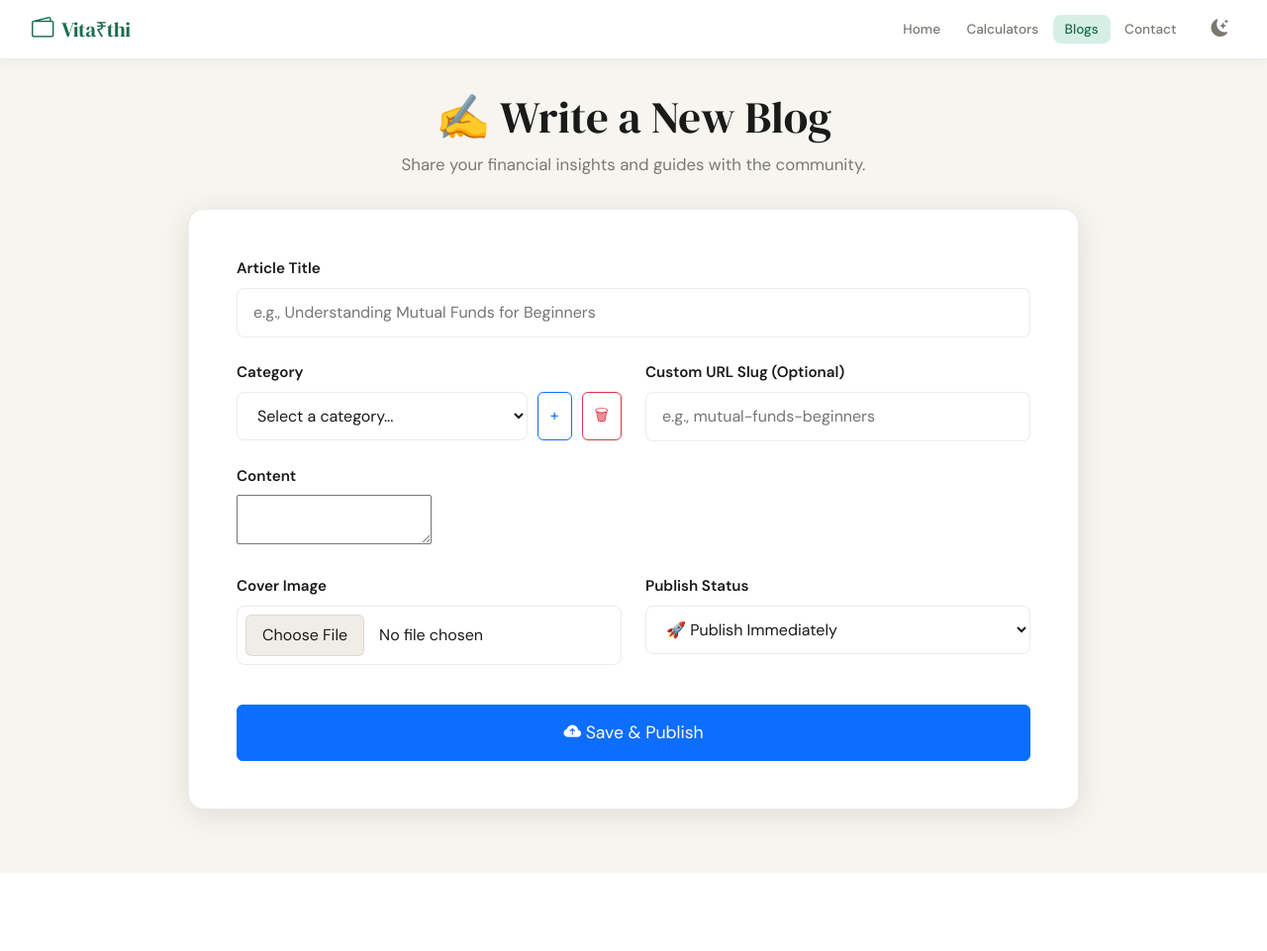
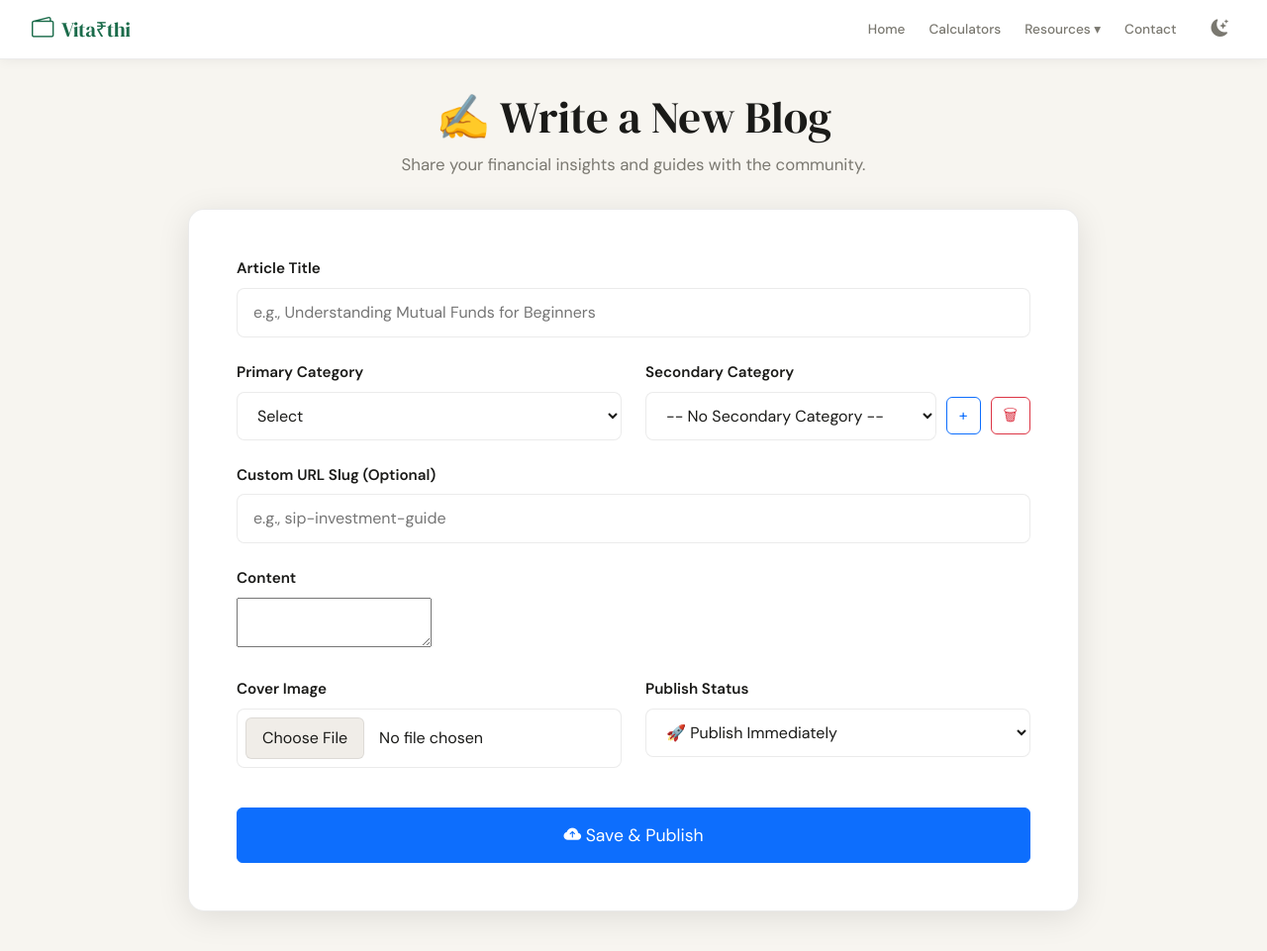
Before and after one commit to snehil2720/Vittarthi, a Django app: template vita/templates/blogs/write.html in a window 1280 px wide. Shown: the top 961 px of the page at 99% size. Before the commit the page ends 882 px from the top, so only its background shows below. Run offline with Django 5.2, Linux system fonts and the light colour scheme; the template is opened without the code that fills it, so the values that code supplies are empty; some libraries are stand-ins or nearby versions.

Commit message:
blogss changes

```diff
--- a/vita/admin.py
+++ b/vita/admin.py
@@ -1,8 +1,8 @@
 from django.contrib import admin
-from .models import Blog, Category
+from .models import Blog,PrimaryCategory,SecondaryCategory
 
-admin.site.register(Category)
-# admin.site.register(Blog)
+admin.site.register(SecondaryCategory)
+admin.site.register(PrimaryCategory)
 
 @admin.register(Blog)
 class BlogAdmin(admin.ModelAdmin):
--- /dev/null
+++ b/vita/context_processors.py
@@ -0,0 +1,6 @@
+from .models import PrimaryCategory
+
+def global_categories(request):
+    return {
+        'primary_categories': PrimaryCategory.objects.all()
+    }
--- a/vita/templates/base.html
+++ b/vita/templates/base.html
@@ -92,8 +92,9 @@ body {
 }
 .nav-brand img { height: 28px; width: auto; }
 .nav-desktop {
-  display:flex; gap:.15rem; list-style:none;
+  display:flex; gap:-.85rem; list-style:none;
   margin-left:auto; align-items:center;padding-top: 15px;
+  overflow: visible !important;
 }
 .nav-desktop a {
   text-decoration:none; color:var(--muted);
@@ -488,6 +489,56 @@ color: white;
 .tv-ticker-item-tape__short-name {
     color: black !important;
 }
+/* DROPDOWN BASE */
+.dropdown {
+    position: relative;
+}
+
+/* HIDE */
+.dropdown-menu {
+    position: absolute;
+    top: 120%; /* thoda niche for better hover */
+    left: 0;
+
+    background: #fff;
+    min-width: 180px;
+
+    border-radius: 10px;
+    box-shadow: 0 10px 25px rgba(0,0,0,0.1);
+    padding: 8px 0;
+
+    display: none;  /* 🔥 CHANGE (instead of opacity trick) */
+    z-index: 9999;
+}
+
+/* SHOW */
+.dropdown:hover .dropdown-menu {
+    display: block;
+}
+
+/* ITEMS */
+.dropdown-menu li {
+    list-style: none;
+}
+
+/* LINKS */
+.dropdown-menu li a {
+    display: block;
+    padding: 10px 16px;
+    text-decoration: none;
+    color: var(--text);
+}
+
+/* HOVER */
+.dropdown-menu li a:hover {
+    background: #f3f4f6;
+    color: var(--blue);
+}
+
+.nav-desktop li {
+    position: relative;
+    list-style: none;
+}
 </style>
 </head>
 
@@ -503,7 +554,15 @@ color: white;
   <ul class="nav-desktop">
     <li><a href="/" class="{% if request.path == '/' %}active{% endif %}">Home</a></li>
     <li><a href="/calculators/" class="{% if 'calculators' in request.path %}active{% endif %}">Calculators</a></li>
-    <li><a href="/blogs/" class="{% if 'blogs' in request.path %}active{% endif %}">Blogs</a></li>
+    <!-- <li><a href="/blogs/" class="{% if 'blogs' in request.path %}active{% endif %}">Blogs</a></li> -->
+<li class="dropdown">
+  <a href="javascript:void(0)">Resources ▾</a>
+  <ul class="dropdown-menu">
+    <li><a href="/resources/blogs/">Blogs</a></li>
+    <li><a href="/resources/case-study/">Case Study</a></li>
+    <li><a href="/resources/news/">News</a></li>
+  </ul>
+</li>
     <li><a href="/contact/" class="{% if 'contact' in request.path %}active{% endif %}">Contact</a></li>
 
     <!-- {% if user.is_authenticated %}
--- a/vita/templates/blogs/write.html
+++ b/vita/templates/blogs/write.html
@@ -122,43 +122,53 @@
                     <input type="text" name="title" class="custom-input" placeholder="e.g., Understanding Mutual Funds for Beginners" required>
                 </div>
 
-                <div class="input-grid form-group">
-                    <div>
-                        <label class="form-label">Category</label>
+<div class="input-grid form-group">
 
-                        <div style="display:flex; gap:10px;">
-                            <select name="category" id="categorySelect" class="custom-select" required>
-                                <option value="" disabled selected>Select a category...</option>
-                                {% for cat in categories %}
-                                    <option value="{{ cat.id }}">{{ cat.name }}</option>
-                                {% endfor %}
-                            </select>
+    <!-- PRIMARY CATEGORY -->
+    <div>
+        <label class="form-label">Primary Category</label>
+        <select name="primary_category" id="primarySelect" class="custom-select" required>
+            <option value="">Select</option>
+            {% for p in primary_categories %}
+                <option value="{{ p.id }}">{{ p.name }}</option>
+            {% endfor %}
+        </select>
+    </div>
 
-                            <!-- ➕ button -->
-                            <button type="button" onclick="openCategoryModal()" class="btn btn-outline-primary">
-                                +
-                            </button>
-                            <button type="button" onclick="deleteCategory()" class="btn btn-outline-danger">🗑</button>
-                        </div>
-                    </div>
-<!-- 🔥 CATEGORY MODAL -->
-<div id="categoryModal" style="display:none; position:fixed; top:0; left:0; width:100%; height:100%; background:rgba(0,0,0,0.5); z-index:999;">
+    <!-- SECONDARY CATEGORY -->
+<div>
+    <label class="form-label">Secondary Category</label>
+
+    <div style="display:flex; gap:10px; align-items:center;">
+
+        <select name="secondary_category" id="secondarySelect" class="custom-select">
+            <option value="">-- No Secondary Category --</option>
+        </select>
+
+        <button type="button" onclick="openSecondaryModal()" class="btn btn-outline-primary">+</button>
+
+        <button type="button" onclick="deleteSecondary()" class="btn btn-outline-danger">🗑</button>
+
+    </div>
+</div>
+
+</div>
+<div class="form-group">
+    <label class="form-label">Custom URL Slug (Optional)</label>
+    <input type="text" name="slug" class="custom-input" placeholder="e.g., sip-investment-guide">
+</div>
+<div id="secondaryModal" style="display:none; position:fixed; top:0; left:0; width:100%; height:100%; background:rgba(0,0,0,0.5); z-index:999;">
     <div style="background:white; padding:20px; max-width:400px; margin:10% auto; border-radius:10px;">
-        <h4>Add Category</h4>
-        <input type="text" id="newCategoryName" class="custom-input" placeholder="Enter category name">
+        <h4>Add Secondary Category</h4>
+
+        <input type="text" id="secondaryName" class="custom-input" placeholder="Enter name">
 
         <div style="margin-top:15px; display:flex; justify-content:flex-end; gap:10px;">
-            <button onclick="closeCategoryModal()" class="btn btn-secondary">Cancel</button>
-            <button onclick="saveCategory()" class="btn btn-primary">Save</button>
+            <button onclick="closeSecondaryModal()" class="btn btn-secondary">Cancel</button>
+            <button onclick="saveSecondary()" class="btn btn-primary">Save</button>
         </div>
     </div>
 </div>
-                    <div>
-                        <label class="form-label">Custom URL Slug (Optional)</label>
-                        <input type="text" name="slug" class="custom-input" placeholder="e.g., mutual-funds-beginners">
-                    </div>
-                </div>
-
                 <div class="form-group">
                     <label class="form-label">Content</label>
                     <textarea name="content" id="editor"></textarea>
@@ -235,36 +245,39 @@ document.querySelector("input[name='image']").addEventListener("change", functio
         reader.readAsDataURL(file);
     }
 });
-function openCategoryModal() {
-    document.getElementById("categoryModal").style.display = "block";
+function openSecondaryModal() {
+    document.getElementById("secondaryModal").style.display = "block";
 }
 
-function closeCategoryModal() {
-    document.getElementById("categoryModal").style.display = "none";
+function closeSecondaryModal() {
+    document.getElementById("secondaryModal").style.display = "none";
 }
 
-function saveCategory() {
-    const name = document.getElementById("newCategoryName").value;
+function saveSecondary() {
+    const name = document.getElementById("secondaryName").value;
+    const primaryId = document.getElementById("primarySelect").value;
     const csrf = document.querySelector('[name=csrfmiddlewaretoken]').value;
 
-    if (!name) {
-        alert("Enter category name");
+    if (!name || !primaryId) {
+        alert("Select primary and enter name");
         return;
     }
 
-    fetch("/add-category/", {
+    fetch("/add-secondary/", {
         method: "POST",
         headers: {
             "X-CSRFToken": csrf,
             "Content-Type": "application/json"
         },
-        body: JSON.stringify({ name: name })
+        body: JSON.stringify({
+            name: name,
+            primary_id: primaryId
+        })
     })
     .then(res => res.json())
     .then(data => {
         if (data.status === "success") {
-
-            let select = document.getElementById("categorySelect");
+            let select = document.getElementById("secondarySelect");
 
             let option = document.createElement("option");
             option.value = data.id;
@@ -273,29 +286,26 @@ function saveCategory() {
 
             select.appendChild(option);
 
-            closeCategoryModal();
-            document.getElementById("newCategoryName").value = "";
-
+            closeSecondaryModal();
+            document.getElementById("secondaryName").value = "";
         } else {
             alert(data.message);
         }
-    })
-    .catch(err => console.error(err));
+    });
 }
-function deleteCategory() {
-
-    const select = document.getElementById("categorySelect");
-    const categoryId = select.value;
+function deleteSecondary() {
+    const select = document.getElementById("secondarySelect");
+    const id = select.value;
     const csrf = document.querySelector('[name=csrfmiddlewaretoken]').value;
 
-    if (!categoryId) {
-        alert("Select category first");
+    if (!id) {
+        alert("Select category");
         return;
     }
 
     if (!confirm("Delete this category?")) return;
 
-    fetch(`/delete-category/${categoryId}/`, {
+    fetch(`/delete-secondary/${id}/`, {
         method: "POST",
         headers: {
             "X-CSRFToken": csrf
@@ -304,15 +314,10 @@ function deleteCategory() {
     .then(res => res.json())
     .then(data => {
         if (data.status === "success") {
-
-            select.querySelector(`option[value="${categoryId}"]`).remove();
-
-            select.value = "";
-        } else {
-            alert(data.message);
+            select.querySelector(`option[value="${id}"]`).remove();
         }
-    })
-    .catch(err => console.error(err));
+    });
 }
 </script>
+
 {% endblock %}
--- a/vita/templates/home.html
+++ b/vita/templates/home.html
@@ -263,7 +263,7 @@ footer {
 .finance-bar {
   position: sticky;
   top: 65px;
-  z-index: 999;
+  z-index: 99;
   backdrop-filter: blur(12px);
   background: rgba(19, 19, 19, 0.788);
   border-bottom: 1px solid rgba(255,255,255,0.08);
--- a/vita/urls.py
+++ b/vita/urls.py
@@ -47,7 +47,9 @@ urlpatterns = [
     path('calc-count/', views.calc_count, name='calc_count'),
     path('popular-calculators/', views.popular_calculators, name='popular_calculators'),
 
-    path('add-category/', views.add_category, name='add_category'),
-    path('delete-category/<int:id>/', views.delete_category, name='delete_category'),
+    path('add-secondary/', views.add_secondary),
+    path('delete-secondary/<int:id>/', views.delete_secondary),
+
+    path('resources/<slug:primary_slug>/', views.blog_list, name='resource_list'),
 
 ]
--- a/vitarthi/settings.py
+++ b/vitarthi/settings.py
@@ -75,6 +75,7 @@ TEMPLATES = [
                 'django.template.context_processors.request',
                 'django.contrib.auth.context_processors.auth',
                 'django.contrib.messages.context_processors.messages',
+                'vita.context_processors.global_categories',
             ],
         },
     },
```
Also changed, not shown: vita/models.py (+41 -4 lines), vita/templates/blogs/edit.html (+43 -6 lines), vita/templates/blogs/list.html (+9 -6 lines), vita/views.py (+74 -56 lines), db.sqlite3, media/blogs/Gemini_Generated_Image_b8glf3b8glf3b8gl.png (added), vita/migrations/0006_primarycategory_secondarycategory_and_more.py (added), vita/migrations/0007_category_remove_blog_primary_category_and_more.py (added), vita/migrations/0008_primarycategory_remove_blog_category_and_more.py (added).
